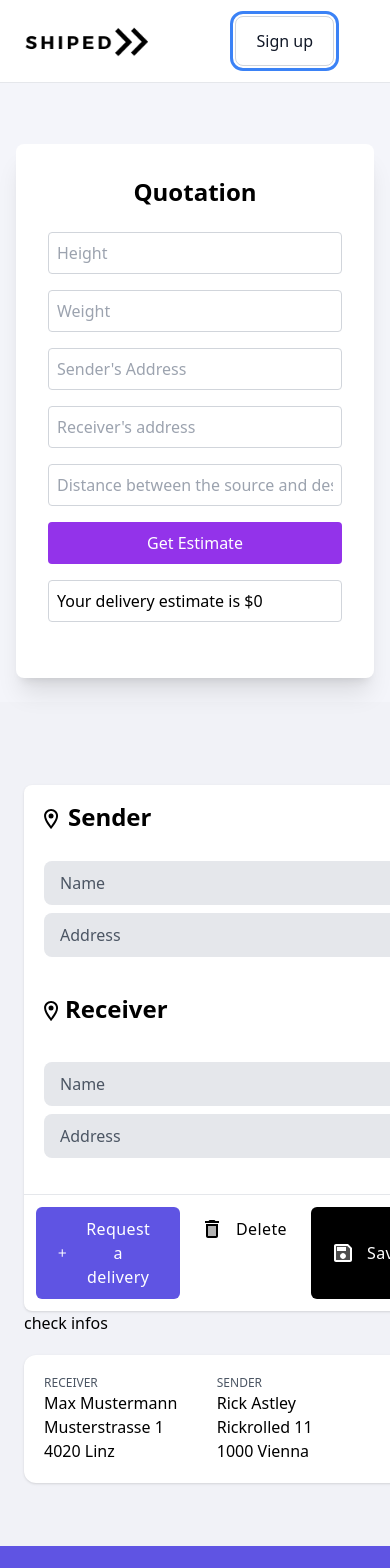
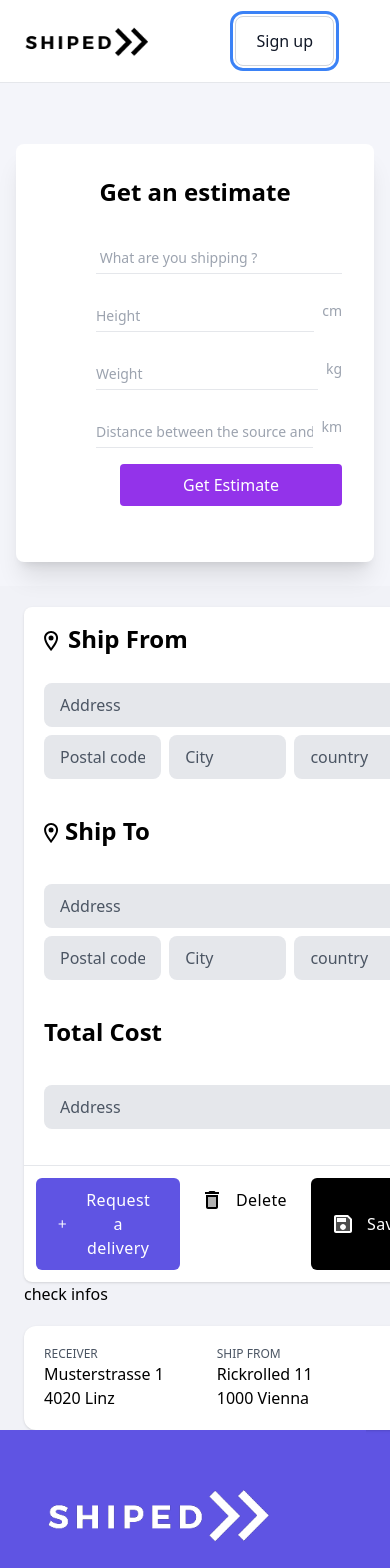
Before and after one commit to Fatoumatabintabarry/DeliveryService, a React (Vite) app in the folder client/: page /deliverysolutions in a window 390 px wide. Shown: the top 1568 px of the page. Built offline with nearby package versions, Linux system fonts and the light colour scheme.

Commit message:
modifcation

```diff
--- a/client/src/Pages/RequestDelivery.jsx
+++ b/client/src/Pages/RequestDelivery.jsx
@@ -4,10 +4,6 @@ export default class RequestDelivery extends React.Component {
   constructor(props) {
     super(props);
     this.state = {
-      nameSender: "Rick Astley",
-      newNameSender: "",
-      nameReceiver: "Max Mustermann",
-      newNameReceiver: "",
       addressReceiver: "4020 Linz",
       newAddressReceiver: "",
       addressSender: "1000 Vienna",
@@ -22,33 +18,23 @@ export default class RequestDelivery extends React.Component {
     };
   }
 
-  readTextBoxNameSender = (userInputNameS) => {
-    this.setState({ newNameSender: userInputNameS.target.value });
-  };
+
 
   readTextBoxAddressSender = (userInputAddressS) => {
     this.setState({ newAddressSender: userInputAddressS.target.value });
   };
 
-  readTextBoxNameReceiver = (userInputNameR) => {
-    this.setState({ newNameReceiver: userInputNameR.target.value });
-  };
 
   readTextBoxAddressReceiver = (userInputAddressR) => {
     this.setState({ newAddressReceiver: userInputAddressR.target.value });
   };
 
-  saveNameSender() {
-    this.setState({ nameSender: this.state.newNameSender });
-  }
+
 
   saveAddressSender() {
     this.setState({ addressSender: this.state.newAddressSender });
   }
 
-  saveNameReceiver() {
-    this.setState({ nameReceiver: this.state.newNameReceiver });
-  }
 
   saveAddressReceiver() {
     this.setState({ addressReceiver: this.state.newAddressReceiver });
@@ -58,9 +44,9 @@ export default class RequestDelivery extends React.Component {
     this.setState((prevState) => ({
       deliveryInfo: {
         ...prevState.deliveryInfo,
-        sName: this.state.newNameSender,
+
         sAddress: this.state.newAddressSender,
-        rName: this.state.newNameReceiver,
+
         rAddress: this.state.newAddressReceiver,
         price: this.state.price, // Include price in deliveryInfo
       },
@@ -68,17 +54,13 @@ export default class RequestDelivery extends React.Component {
   }
 
   saveInfo() {
-    if (document.getElementById("senderName").value.trim() !== "") {
-      this.saveNameSender();
-    }
+
 
     if (document.getElementById("senderAddy").value.trim() !== "") {
       this.saveAddressSender();
     }
 
-    if (document.getElementById("receiverName").value.trim() !== "") {
-      this.saveNameReceiver();
-    }
+
 
     if (document.getElementById("receiverAddy").value.trim() !== "") {
       this.saveAddressReceiver();
@@ -143,29 +125,35 @@ export default class RequestDelivery extends React.Component {
                 </svg>
 
                 <h1 className="inline text-2xl font-semibold leading-none">
-                  Sender
+                  Ship From
                 </h1>
               </div>
             </div>
 
             <div className="px-5 pb-5">
-              <input
-                onChange={this.readTextBoxNameSender}
-                id="senderName"
-                placeholder="Name"
-                className="text-black placeholder-gray-600 w-full px-4 py-2.5 mt-2 text-base transition duration-500 ease-in-out transform border-transparent rounded-lg bg-gray-200 focus:border-blueGray-500 focus:bg-white dark:focus:bg-gray-800 focus:outline-none focus:shadow-outline focus:ring-2 ring-offset-current ring-offset-2 ring-gray-400"
-              />
+
               <input
                 onChange={this.readTextBoxAddressSender}
                 id="senderAddy"
                 placeholder="Address"
                 className="text-black placeholder-gray-600 w-full px-4 py-2.5 mt-2 text-base transition duration-500 ease-in-out transform border-transparent rounded-lg bg-gray-200 focus:border-blueGray-500 focus:bg-white dark:focus:bg-gray-800 focus:outline-none focus:shadow-outline focus:ring-2 ring-offset-current ring-offset-2 ring-gray-400"
               />
+              <div class="flex">
+                  <div class="flex-grow w-1/4 pr-2">
+                 <input  placeholder="Postal code " class=" text-black placeholder-gray-600 w-full px-4 py-2.5 mt-2 text-base   transition duration-500 ease-in-out transform border-transparent rounded-lg bg-gray-200  focus:border-blueGray-500 focus:bg-white dark:focus:bg-gray-800 focus:outline-none focus:shadow-outline focus:ring-2 ring-offset-current ring-offset-2 ring-gray-400"/>
+                 </div>
+                 <div class="flex-grow w-1/4 pr-2">
+                  <input placeholder="City" class=" text-black placeholder-gray-600 w-full px-4 py-2.5 mt-2 text-base   transition duration-500 ease-in-out transform border-transparent rounded-lg bg-gray-200  focus:border-blueGray-500 focus:bg-white dark:focus:bg-gray-800 focus:outline-none focus:shadow-outline focus:ring-2 ring-offset-current ring-offset-2 ring-gray-400"/>
+                  </div>
+                  <div class="flex-grow w-1/4 pr-2">
+                  <input placeholder="country" class=" text-black placeholder-gray-600 w-full px-4 py-2.5 mt-2 text-base   transition duration-500 ease-in-out transform border-transparent rounded-lg bg-gray-200  focus:border-blueGray-500 focus:bg-white dark:focus:bg-gray-800 focus:outline-none focus:shadow-outline focus:ring-2 ring-offset-current ring-offset-2 ring-gray-400"/>
+                  </div>
+                </div>
+            </div>
 
-              {/* More inputs and labels */}
-            </div>
+
             <div className="flex">
-              <div class="flex-1 py-5 pl-5 overflow-hidden">
+              <div class="flex-1 py-5 pl-5 oPostal codeverflow-hidden">
                 <svg
                   class="inline align-text-top"
                   width="21"
@@ -193,25 +181,59 @@ export default class RequestDelivery extends React.Component {
                   </g>
                 </svg>
                 <h1 class="inline text-2xl font-semibold leading-none">
-                  Receiver
+                  Ship To
                 </h1>
               </div>
             </div>
             <div class="flex-none pt-2.5 pr-2.5 pl-1"></div>
             <div className="px-5 pb-5">
-              <input
-                onChange={this.readTextBoxNameReceiver}
-                id="receiverName"
-                placeholder="Name"
-                className="text-black placeholder-gray-600 w-full px-4 py-2.5 mt-2 text-base transition duration-500 ease-in-out transform border-transparent rounded-lg bg-gray-200 focus:border-blueGray-500 focus:bg-white dark:focus:bg-gray-800 focus:outline-none focus:shadow-outline focus:ring-2 ring-offset-current ring-offset-2 ring-gray-400"
-              />
+
               <input
                 onChange={this.readTextBoxAddressReceiver}
                 id="receiverAddy"
                 placeholder="Address"
                 className="text-black placeholder-gray-600 w-full px-4 py-2.5 mt-2 text-base transition duration-500 ease-in-out transform border-transparent rounded-lg bg-gray-200 focus:border-blueGray-500 focus:bg-white dark:focus:bg-gray-800 focus:outline-none focus:shadow-outline focus:ring-2 ring-offset-current ring-offset-2 ring-gray-400"
               />
+
+                 <div class="flex">
+                  <div class="flex-grow w-1/4 pr-2">
+                 <input  placeholder="Postal code " class=" text-black placeholder-gray-600 w-full px-4 py-2.5 mt-2 text-base   transition duration-500 ease-in-out transform border-transparent rounded-lg bg-gray-200  focus:border-blueGray-500 focus:bg-white dark:focus:bg-gray-800 focus:outline-none focus:shadow-outline focus:ring-2 ring-offset-current ring-offset-2 ring-gray-400"/>
+                 </div>
+                 <div class="flex-grow w-1/4 pr-2">
+                  <input placeholder="City" class=" text-black placeholder-gray-600 w-full px-4 py-2.5 mt-2 text-base   transition duration-500 ease-in-out transform border-transparent rounded-lg bg-gray-200  focus:border-blueGray-500 focus:bg-white dark:focus:bg-gray-800 focus:outline-none focus:shadow-outline focus:ring-2 ring-offset-current ring-offset-2 ring-gray-400"/>
+                  </div>
+                  <div class="flex-grow w-1/4 pr-2">
+                  <input placeholder="country" class=" text-black placeholder-gray-600 w-full px-4 py-2.5 mt-2 text-base   transition duration-500 ease-in-out transform border-transparent rounded-lg bg-gray-200  focus:border-blueGray-500 focus:bg-white dark:focus:bg-gray-800 focus:outline-none focus:shadow-outline focus:ring-2 ring-offset-current ring-offset-2 ring-gray-400"/>
+                  </div>
+                </div>
+
+
+
+
             </div>
+
+            <div className="flex">
+              <div class="flex-1 py-5 pl-5 oPostal codeverflow-hidden">
+
+                <h1 class="inline text-2xl font-semibold leading-none">
+                 Total Cost
+                </h1>
+              </div>
+            </div>
+            <div class="flex-none pt-2.5 pr-2.5 pl-1"></div>
+            <div className="px-5 pb-5">
+
+              <input
+                onChange={this.readTextBoxAddressReceiver}
+                id="receiverAddy"
+                placeholder="Address"
+                className="text-black placeholder-gray-600 w-full px-4 py-2.5 mt-2 text-base transition duration-500 ease-in-out transform border-transparent rounded-lg bg-gray-200 focus:border-blueGray-500 focus:bg-white dark:focus:bg-gray-800 focus:outline-none focus:shadow-outline focus:ring-2 ring-offset-current ring-offset-2 ring-gray-400"
+              />
+
+
+            </div>
+
+
 
             <hr className="mt-4" />
             <div className="flex flex-row-reverse p-3">
@@ -304,7 +326,7 @@ export default class RequestDelivery extends React.Component {
               </div>
               <div class="flex-1 py-5 pl-1 overflow-hidden">
                 <ul>
-                  <li class="text-xs text-gray-600 uppercase">Sender</li>
+                  <li class="text-xs text-gray-600 uppercase">Ship from</li>
                   <li>{this.state.nameSender}</li>
                   <li>Rickrolled 11</li>
                   <li>{this.state.addressSender}</li>
--- a/client/src/Pages/whyshiped.jsx
+++ b/client/src/Pages/whyshiped.jsx
@@ -27,12 +27,6 @@ const whyshiped = () => {
 
         </div>
 
-      {/* Add DisplayReviews where you want it to appear */}
-       <div className={`${styles.paddingX} ${styles.flexCenter} bg-white`}>
-        <div className={`${styles.boxWidth}`}>
-          <DisplayReviews reviews={reviews} />
-        </div>
-      </div>
 
 
 
--- a/client/src/assets/index.js
+++ b/client/src/assets/index.js
@@ -16,6 +16,7 @@ import volant from './volant.png'
 import simple from './simple.png'
 import anime from './anime.jpg'
 import group from './group.jpg'
+
 export {
 
 
@@ -32,4 +33,5 @@ export {
   simple,
   anime,
   group,
+
 };
--- a/client/src/components/CreateReview.jsx
+++ b/client/src/components/CreateReview.jsx
@@ -81,7 +81,7 @@ function CreateReview ({onReviewSubmit }) {
       </div>
       <div className="bg-gray-200 w-full flex flex-col items-center">
                 <div className="flex flex-col items-center py-6 space-y-3">
-                    <span className="text-lg text-gray-800">How was quality of the call?</span>
+                    <span className="text-lg text-gray-800">How was the service ?</span>
                 {/*This is the row for the starts */}
 
                         <div className="flex space-x-3">
--- a/client/src/components/GetEstimate.jsx
+++ b/client/src/components/GetEstimate.jsx
@@ -3,8 +3,8 @@ import "../quotation.css";
 const GetEstimate = () => {
   const [Height, setHeight] = useState("");
   const [Weight, setWeight] = useState("");
-  const [Address1, setAddress1] = useState("");
-  const [Address2, setAddress2] = useState("");
+  const [Description, setDescription] = useState("");
+
   const [Distance, setDistance] = useState("");
   const [Price, setPrice] = useState(0);
   function handleForm(event) {
@@ -12,8 +12,8 @@ const GetEstimate = () => {
     let productDetails = {
       Height: Height,
       Weight: Weight,
-      SAddress: Address1,
-      RAddress: Address2,
+      SDescription: Description,
+
       Distance: Distance,
     };
     fetch("/api/quote", {
@@ -67,62 +67,62 @@ const GetEstimate = () => {
           className="bg-white rounded-lg shadow-xl p-8 mt-10 md:mt-0 border-indigo-600 "
         >
           <h4 className="text-2xl md:text-3xl font-bold text-center mb-6">
-            Quotation
+           Get an estimate
+
+
           </h4>
 
-          <div className="grid grid-cols-1 lg:grid-cols-7 gap-4  mb-6">
-            <div className="col-span-1 lg:col-span-1">
+          <div className="grid grid-cols-1 lg:grid-cols-6 gap-4  mb-6 ml-12">
+
+          <div className="col-span-1 lg:col-span-1 ">
+              <input
+                type="text"
+                name="Description"
+                onChange={(e) => setDescription(e.target.value)}
+                className=" h-full w-full border-b border-blue-gray-200 bg-transparent pt-4 pb-1.5 font-sans
+                 text-sm font-normal text-blue-gray-700 outline outline-0 transition-all
+                 placeholder-shown:border-blue-gray-200 focus:border-gray-900 focus:outline-0 disabled:border-0
+                 disabled:bg-blue-gray-50"
+                placeholder=" What are you shipping ?"
+              />
+
+            </div>
+
+            <div className="col-span-1 lg:col-span-1 flex items-center">
   <input
     type="text"
     name="Height"
     onChange={(e) => setHeight(e.target.value)}
-                className="form-input w-full p-2 border border-gray-300 rounded"
+    className="h-full w-full border-b border-blue-gray-200 bg-transparent pt-4 pb-1.5 font-sans text-sm font-normal text-blue-gray-700 outline outline-0 transition-all placeholder-shown:border-blue-gray-200 focus:border-gray-900 focus:outline-0 disabled:border-0 disabled:bg-blue-gray-50"
     placeholder="Height"
   />
+  <span className="ml-2 text-sm text-gray-400">cm</span>
 </div>
 
-            <div className="col-span-1 lg:col-span-1">
+<div className="col-span-1 lg:col-span-1 flex items-center">
   <input
     type="text"
     name="Weight"
     onChange={(e) => setWeight(e.target.value)}
-                className="form-input w-full p-2 border border-gray-300 rounded"
+    className="h-full w-full border-b border-blue-gray-200 bg-transparent pt-4 pb-1.5 font-sans text-sm font-normal text-blue-gray-700 outline outline-0 transition-all placeholder-shown:border-blue-gray-200 focus:border-gray-900 focus:outline-0 disabled:border-0 disabled:bg-blue-gray-50"
     placeholder="Weight"
   />
+  <span className="ml-2 text-sm text-gray-400">kg</span>
 </div>
 
-            <div className="col-span-1 lg:col-span-1">
-              <input
-                type="text"
-                name="Address1"
-                onChange={(e) => setAddress1(e.target.value)}
-                className="form-input w-full p-2 border border-gray-300 rounded"
-                placeholder="Sender's Address"
-              />
-            </div>
-
-            <div className="col-span-1 lg:col-span-1">
-              <input
-                type="text"
-                name="Address2"
-                onChange={(e) => setAddress2(e.target.value)}
-                className="form-input w-full p-2 border border-gray-300 rounded"
-                placeholder="Receiver's address"
-              />
-            </div>
-
-            <div className="col-span-1 lg:col-span-1">
+<div className="col-span-1 lg:col-span-1 flex items-center">
   <input
     type="text"
     name="Distance"
     onChange={(e) => setDistance(e.target.value)}
-                className="form-input w-full p-2 border border-gray-300 rounded"
+    className="h-full w-full border-b border-blue-gray-200 bg-transparent pt-4 pb-1.5 font-sans text-sm font-normal text-blue-gray-700 outline outline-0 transition-all placeholder-shown:border-blue-gray-200 focus:border-gray-900 focus:outline-0 disabled:border-0 disabled:bg-blue-gray-50"
     placeholder="Distance between the source and destination"
   />
-              <br />
+  <span className="ml-2 text-sm text-gray-400">km</span>
 </div>
 
-            <div className="col-span-1 lg:col-span-1">
+
+            <div className="col-span-1 lg:col-span-1 ml-6">
               <button
                 type="submit"
                 className="form-button-3 w-full p-2 border border-transparent
@@ -134,14 +134,41 @@ const GetEstimate = () => {
               </button>
             </div>
 
+            {
+            Price !== 0 && (
               <div>
-              <h4 className="form-input w-full p-2 border border-gray-300 rounded">
-                {" "}
+                <h4>
                   Your delivery estimate is ${Price}
                 </h4>
+
               </div>
+            )
+          }
           </div>
+
+          {
+            Price !== 0 && (
+              <div className="flex justify-center items-center ">
+                 <a href="#" className="inline-flex items-center justify-center px-5 py-3 mr-3
+                      text-base font-medium text-center rounded-lg bg-primary-700 hover:bg-primary-800 focus:ring-4
+                    focus:ring-primary-300 dark:focus:ring-primary-900">
+                      Request a delivery
+                <svg className="w-5 h-5 ml-2 -mr-1" fill="currentColor" viewBox="0 0 20 20"
+                xmlns="http://www.w3.org/2000/svg"><path fillRule="evenodd" d="M10.293 3.293a1 1 0
+                011.414 0l6 6a1 1 0 010 1.414l-6 6a1 1 0 01-1.414-1.414L14.586 11H3a1 1 0 110-2h11.586l-4.293-4.293a1
+                1 0 010-1.414z" clipRule="evenodd"></path>
+                </svg>
+            </a>
+
+              </div>
+            )
+          }
+
+
         </form>
+
+
+
       </div>
     </div>
   );
```
Also changed, not shown: 1 other file (tests, documents, lock files or other folders). Lines whose indentation alone changed are shown as unchanged.
